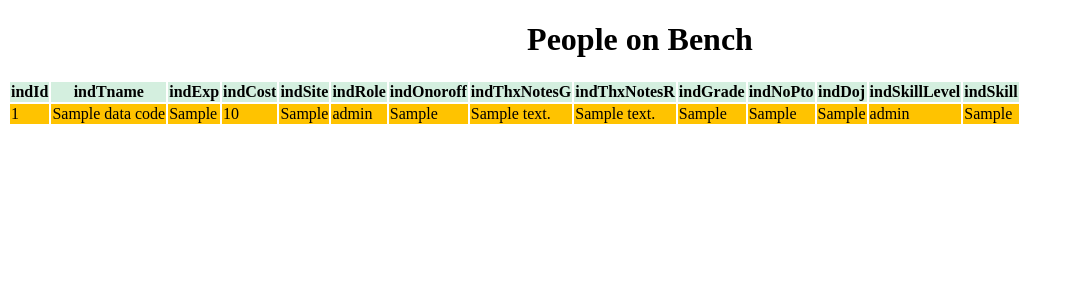
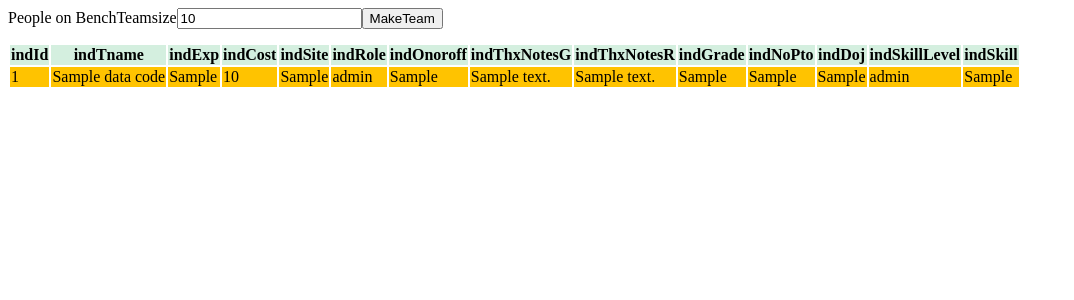
Before and after one commit to baski1978/smartteam2, a Django app: template site_smartteam/templates/empdetails.html in a window 1280 px wide. Shown: the top 300 px of the page, without its empty margins (0-1074 px from the left). Run offline with Django 3.2, Linux system fonts and the light colour scheme; the template is opened without the code that fills it: most values are stand-ins (such as "Sample title", 1, 10 or a date in 2020); parts of the project's set-up code (start-up, migrations or seed data) failed here and were passed over.

Commit message:
asdasdasd

```diff
--- a/site_smartteam/loadfile/urls.py
+++ b/site_smartteam/loadfile/urls.py
@@ -4,4 +4,7 @@ from . import views
 
 urlpatterns = [
     path('',views.home, name='home' )
+	path('',views.projectteam, name='projectteam' )
 ]
+
+projectteams
--- a/site_smartteam/templates/empdetails.html
+++ b/site_smartteam/templates/empdetails.html
@@ -3,9 +3,19 @@
 <head>
     <title>smart teams</title>
 </head>
+
 <body>
     {% load loadfiletemplates %}
-    <h1 align=center>People on Bench</h1>
+    <form action="projectteams"></form>
+    <table width=100%>
+        <thead>
+            <tr colspan=3 align=center>People on Bench</tr>
+        </thead>
+        <th>
+            <tr>Teamsize</tr><tr><input type="text" id="tsize" name="tsize" value="10"></tr><tr><input type="submit" value="MakeTeam"></tr>
+        </th>
+    </table>
+    </form>
     <div>
      <table colspace="1">
         <thead bgcolor="#d4efdf">
```
Also changed, not shown: site_smartteam/loadfile/views.py (+14 -0 lines).
